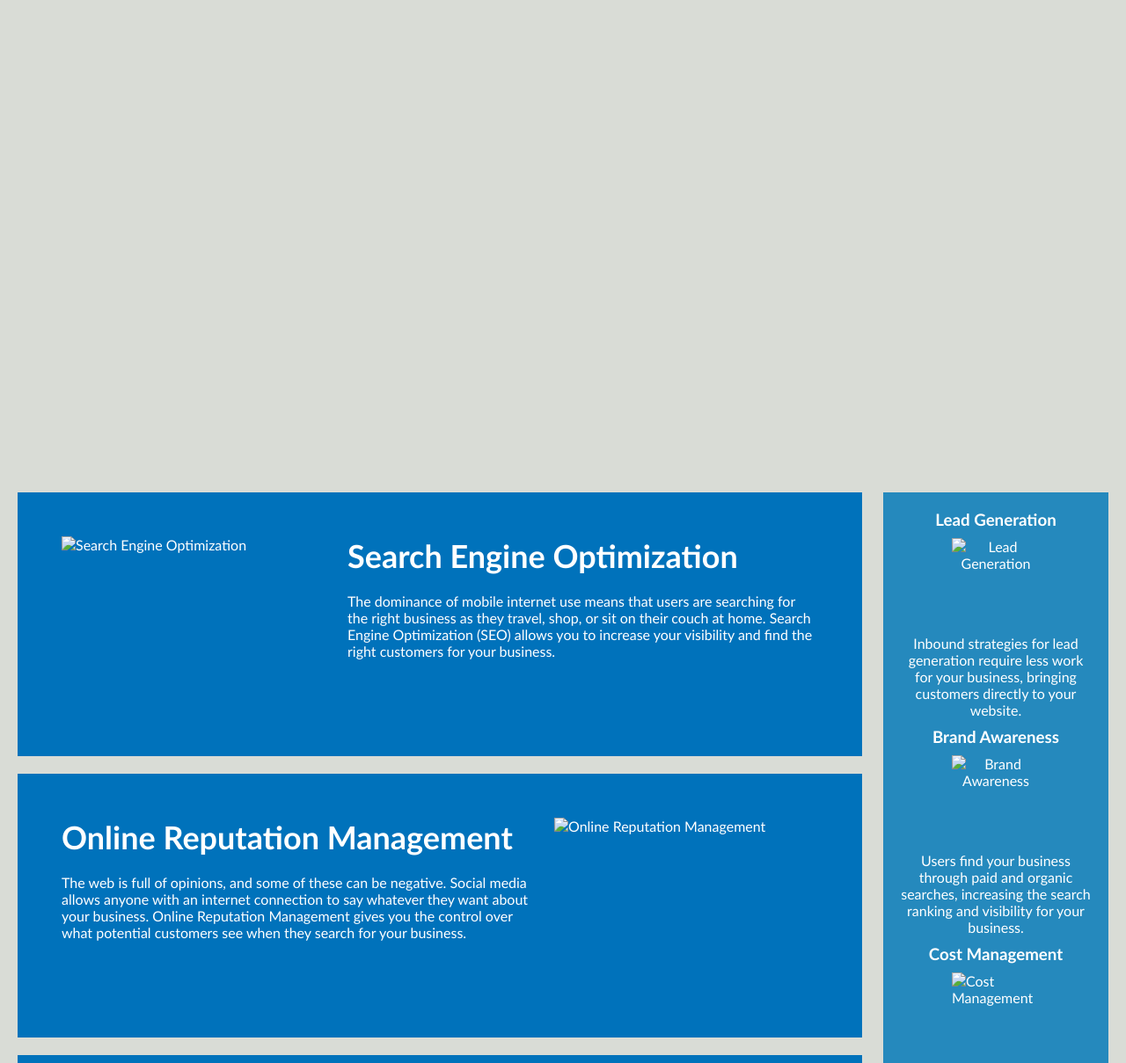
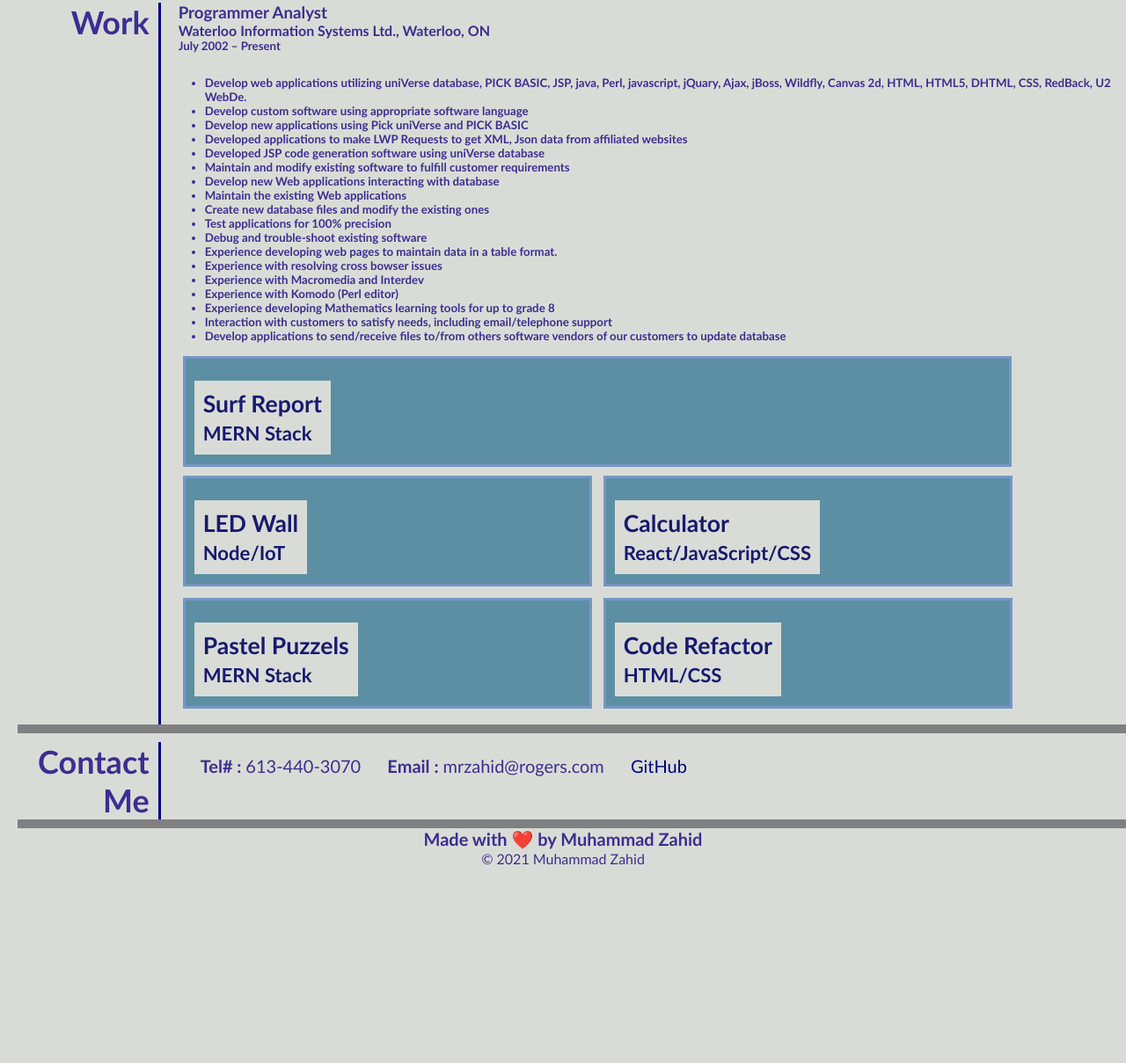
Before and after one commit to zahid267/portfolio, a plain HTML site: page index.html in a window 1280 px wide. Shown: the part 362-1571 px from the top of the page at 88% size. After the commit the page ends 1348 px from the top, so only its background shows below. Drawn offline with Linux system fonts and the light colour scheme.

Commit message:
Updating html and CSS files

```diff
--- a/assets/css/style.css
+++ b/assets/css/style.css
@@ -1,32 +1,36 @@
+
 * {
-    box-sizing: border-box;
+  /*  box-sizing: border-box;*/
     padding: 0;
     margin: 0;
 }
 
 body {
+    font-family: 'Trebuchet MS', 'Lucida Sans Unicode', 'Lucida Grande', 'Lucida Sans', Arial, sans-serif;
     background-color: #d9dcd6;  /*body background color*/
+    color: #3c2d92;
 }
 
-.header {
+header {
     /*set the header font, background-color and text color*/
-    padding: 20px;
+    padding: 0;
     font-family: 'Trebuchet MS', 'Lucida Sans Unicode', 'Lucida Grande', 'Lucida Sans', Arial, sans-serif;
     background-color: #2a607c;
     color: #ffffff;
+    margin: 0;
+    top: 0;
 }
-
-.header h1 {
+header h1 {
     /*h1 size for the header*/
     display: inline-block;
     font-size: 48px;
 }
 
-.header h1 .seo {
+header h1 .seo {
     color: #d9dcd6;
 }
 
-.header nav {
+header nav, .contact nav {
     /*header's content will float to the right side*/
     padding-top: 15px;
     margin-right: 20px;
@@ -35,11 +39,11 @@ body {
     font-size: 20px;
 }
 
-.header nav ul {
+header nav ul, .contact nav ul {
     list-style-type: none;  /*no style for ul*/
 }
 
-.header nav ul li {
+header nav ul li, .contact nav ul li {
     /*header's list will be on same line*/
     display: inline-block;
     margin-left: 25px;
@@ -49,97 +53,103 @@ a {/*text color for <a> tag with no underline*/
     color: #ffffff;
     text-decoration: none;
 }
-
-p {/*paragraph font size*/
-    font-size: 16px;
+.hero {
+    /*hero class background image and size*/
+    height: 200px;      /*original value 800px;*/
+    width: 100%;
+    margin-bottom: 25px;
+    background-image: url("../images/port_bg.jpg");
+    background-size: cover;
+    background-position: center;
+    margin: 0%;
+    padding: 0;
+}
+.content {
+    /*content class will take 75% of the page width and displayed as inline-block*/
+    width: 100%;
+    display:flex;
+    margin-left: 20px;
+    color: navy;
+    flex-wrap:wrap;
+    flex-direction: column;
 }
 
-.hero {
-    /*hero class background image and size*/
-    height: 800px;      /*original value 800px;*/
+.about, .work, .contact{
+    /*set the padding, height, font, backgrount-color and text color for these classes*/
+    display: flex;
+    margin-bottom: 10px;
     width: 100%;
-    margin-bottom: 25px;
-    background-image: url("../images/digital-marketing-meeting.jpg");
-    background-size: cover;
-    background-position: center;
+    color: #3c2d92;
+    border-bottom: 10px solid gray;
+}
+.about h2, .work h2, .contact h2 {
+    width: 12%;
+    float: left;
+    padding-right: 10px;
+    text-align: right;
+   /* margin-bottom: 20px;*/
+    font-size: 36px;
 }
 
-.float-left {
-    /*float left and margin*/
-    float: left;
-    margin-right: 25px;
+.about div, .work div, .contact div{
+    border-left:3px solid navy;
+    padding-left: 20px;
+    width: 88%;
+    padding-bottom: 10px;
 }
 
-.float-right {
-    /*float right and margin*/
-    float: right;
-    margin-left: 25px;
+.work div ul{
+    padding: 10px 30px;
 }
-
-.content {
-    /*content class will take 75% of the page width and displayed as inline-block*/
-    width: 75%;
+.project{
+    display: block;
+    margin-bottom: 10px;
+    width: 83.5%;
+    height: 100px;
+    padding: 10px;
+    border:3px solid rgb(119, 150, 200);
+    position: relative;
+    background-color:rgb(92, 143, 163);
+    margin: 5px;
+}
+.proj{
     display: inline-block;
-    margin-left: 20px;
+    margin-bottom: 10px;
+    width: 40%;
+    height: 100px;
+    padding: 10px;
+    border:3px solid rgb(119, 150, 200);
+    position: relative;
+    background-color:rgb(92, 143, 163);
+    margin: 5px;
 }
-
-.benefits {
-    /*benifits class will be displayed on the right side of the content class*/
-    margin-right: 20px;
-    padding: 20px;
-    clear: both;
-    float: right;
-    width: 20%;
-    height: 100%;
-    font-family: 'Gill Sans', 'Gill Sans MT', Calibri, 'Trebuchet MS', sans-serif;
-    background-color: #2589bd;
+.projlbl{
+    float: left;
+    background-color: #d9dcd6;
+    margin-top: 15px;
+    color: midnightblue;
+    padding: 10px;
+    font-size: 200%;
 }
-
-.benefit-lead, .benefit-brand, .benefit-cost{
-    /*set same bottom margin and text color for these classes*/
-    margin-bottom: 32px;
-    color: #ffffff;
+.contact{
+    margin-bottom: 0%;
 }
-
-.benefit-lead, .benefit-brand, .benefit-cost h3{
-    /*ste same bottom margin and center align h3 for these classes */
-    margin-bottom: 10px;
-    text-align: center;
+.contact div nav{
+    float: left;
 }
-
-.benefit-lead img, .benefit-brand img, .benefit-cost img{
-    /*display image as block, with given margin and max-width*/
-    display: block;
-    margin: 10px auto;
-    max-width: 150px;
-}
-.about, .work, .contact {
-    /*set the padding, height, font, backgrount-color and text color for these classes*/
-    margin-bottom: 20px;
-    padding: 50px;
-    height: 300px;
-    font-family: 'Gill Sans', 'Gill Sans MT', Calibri, 'Trebuchet MS', sans-serif;
-    background-color: #0072bb;
-    color: #ffffff;
-}
-
-.about img, .work img, .contact img {
-    /*set the image max-height for these classes*/
-    max-height: 200px;
-}
-
-.about h2, .work h2, .contact h2 {
-    /*set the h2 font size for these calsses*/
-    margin-bottom: 20px;
-    font-size: 36px;
+.contact a {/*text color for <a> tag with no underline*/
+    color: navy;
+    text-decoration: none;
 }
 
 .footer {
     /*set the footer font family and center alignment*/
-    padding: 30px;
+    padding: 0;
     clear: both;
     font-family: 'Trebuchet MS', 'Lucida Sans Unicode', 'Lucida Grande', 'Lucida Sans', Arial, sans-serif;
     text-align: center;
+    bottom: 0%;
+    margin: 0;
 }
 
 .footer h2 {
--- a/index.html
+++ b/index.html
@@ -26,67 +26,100 @@
     </header>
         <figure class="hero"></figure>
         <main class="content">
+
             <section id="about" class="about">
-                <figure>
-                    <img src="./assets/images/search-engine-optimization.jpg?200x200" class="float-left" alt="Search Engine Optimization" width="300" height="300" />
-                </figure>
-                <h2>Search Engine Optimization</h2>
-                <p>
-                    The dominance of mobile internet use means that users are searching for the right business as they travel, shop, or sit on their couch at home. Search Engine Optimization (SEO) allows you to increase your visibility and find the right customers for your business.
-                </p>
-            </section>
+
+                 <h2>About Me</h2>
+                 <div>
+                     <p>
+                         The dominance of mobile internet use means that users are searching for the right business as they travel, shop, or sit on their couch at home. Search Engine Optimization (SEO) allows you to increase your visibility and find the right customers for your business.
+                     </p>
+                    </div>
+             </section>
             <section id="work" class="work">
-                <figure>
+                <!--<figure>
                     <img src="./assets/images/online-reputation-management.jpg" class="float-right" alt="Online Reputation Management" width="300" height="300" />
-                </figure>
-                <h2>Online Reputation Management</h2>
-                <p>
-                    The web is full of opinions, and some of these can be negative. Social media allows anyone with an internet connection to say whatever they want about your business. Online Reputation Management gives you the control over what potential customers see when they search for your business.
-                </p>
+                </figure>-->
+                <h2>Work</h2>
+                <div>
+
+                        <h3>Programmer Analyst<h3>
+                            <h4>Waterloo Information Systems Ltd., Waterloo, ON</h4>
+                            <h5>July 2002 – Present<h5>
+                                <br>
+                            <ul>
+                                <li>Develop web applications utilizing uniVerse database, PICK BASIC, JSP, java, Perl, javascript, jQuary, Ajax, jBoss, Wildfly, Canvas 2d, HTML, HTML5, DHTML, CSS, RedBack, U2 WebDe.</li>
+                                <li>Develop custom software using appropriate software language</li>
+                                <li>Develop new applications using Pick uniVerse and PICK BASIC</li>
+                                <li>Developed applications to make LWP Requests to get XML, Json data from affiliated websites</li>
+                                <li>Developed JSP code generation software using uniVerse database</li>
+                                <li>Maintain and modify existing software to fulfill customer requirements</li>
+                                <li>Develop new Web applications interacting with database</li>
+                                <li>Maintain the existing Web applications</li>
+                                <li>Create new database files and modify the existing ones</li>
+                                <li>Test applications for 100% precision</li>
+                                <li>Debug and trouble-shoot existing software</li>
+                                <li>Experience developing web pages to maintain data in a table format.</li>
+                                <li>Experience with resolving cross bowser issues</li>
+                                <li>Experience with Macromedia and Interdev</li>
+                                <li>Experience with Komodo (Perl editor)</li>
+                                <li>Experience developing Mathematics learning tools for up to grade 8</li>
+                                <li>Interaction with customers to satisfy needs, including email/telephone support</li>
+                                <li>Develop applications to send/receive files to/from others software vendors of our customers to update database</li>
+                            </ul>
+
+                            <span class="project">
+                                <label class="projlbl">
+                                    <strong>Surf Report</strong><br>
+                                    <small>MERN Stack</small>
+                                </label>
+                            </span>
+                                <span class="proj">
+                                    <label class="projlbl">
+                                        <strong>LED Wall</strong><br>
+                                        <small>Node/IoT</small>
+                                    </label>
+                                </span>
+                                <span class="proj">
+                                    <label class="projlbl">
+                                        <strong>Calculator</strong><br>
+                                        <small>React/JavaScript/CSS</small>
+                                    </label>
+                                </span>
+                                <span class="proj">
+                                    <label class="projlbl">
+                                        <strong>Pastel Puzzels</strong><br>
+                                        <small>MERN Stack</small>
+                                    </label>
+                                </span>
+                                <span class="proj">
+                                    <label class="projlbl" style="cursor: pointer;" onclick="window.open('https://zahid267.github.io/code_refactor/');">
+                                        <strong>Code Refactor</strong><br>
+                                        <small>HTML/CSS</small>
+                                    </label>
+                                </span>
+
+
+                </div>
             </section>
             <section id="contact" class="contact">
-                <figure>
-                    <img src="./assets/images/social-media-marketing.jpg" class="float-left" alt="Social Media Marketing" width="300" height="300" />
-                </figure>
-                <h2>Social Media Marketing</h2>
-                <p>
-                    Social media continues to have a sizable influence on buying habits. Social media marketing helps you determine which platforms are suited to your brand, using analytics to find the right markets and increase your lead generation.
-                </p>
+                <h2>Contact Me</h2>
+                <div>
+                    <nav>
+                        <ul>
+                            <li><strong>Tel# : </strong>613-440-3070</li>
+                            <li><strong>Email : </strong>mrzahid@rogers.com</li>
+                            <li><a href="https://zahid267.github.io/prework-about-me/">GitHub</a></li>
+                        </ul>
+                    </nav>
+                </div>
             </section>
         </main>
-        <aside class="benefits">
-            <section class="benefit-lead">
-                <h3>Lead Generation</h3>
-                <figure>
-                    <img src="./assets/images/lead-generation.png" alt="Lead Generation" width="100" height="100" />
-                </figure>
-                <p>
-                    Inbound strategies for lead generation require less work for your business, bringing customers directly to your website.
-                </p>
-            </section>
-            <section class="benefit-brand">
-                <h3>Brand Awareness</h3>
-                <figure>
-                    <img src="./assets/images/brand-awareness.png" alt="Brand Awareness" width="100" height="100"/>
-                </figure>
-                <p>
-                    Users find your business through paid and organic searches, increasing the search ranking and visibility for your business.
-                </p>
-            </section>
-            <section class="benefit-cost">
-                <h3>Cost Management</h3>
-                <figure>
-                    <img src="./assets/images/cost-management.png" alt="Cost Management" width="100" height="100">
-                </figure>
-                <p>
-                    As the search ranking for your business increases, your advertising costs decrease, and you no longer need to advertise your page.
-                </p>
-            </section>
-        </aside>
+
         <footer class="footer">
-            <h2>Made with ❤️️ by Horiseon</h2>
+            <h2>Made with ❤️️ by Muhammad Zahid</h2>
             <p>
-                &copy; 2019 Horiseon Social Solution Services, Inc.
+                &copy; 2021 Muhammad Zahid
             </p>
         </footer>
 </body>
```
Also changed, not shown: assets/images/port_bg.jpg (added).
